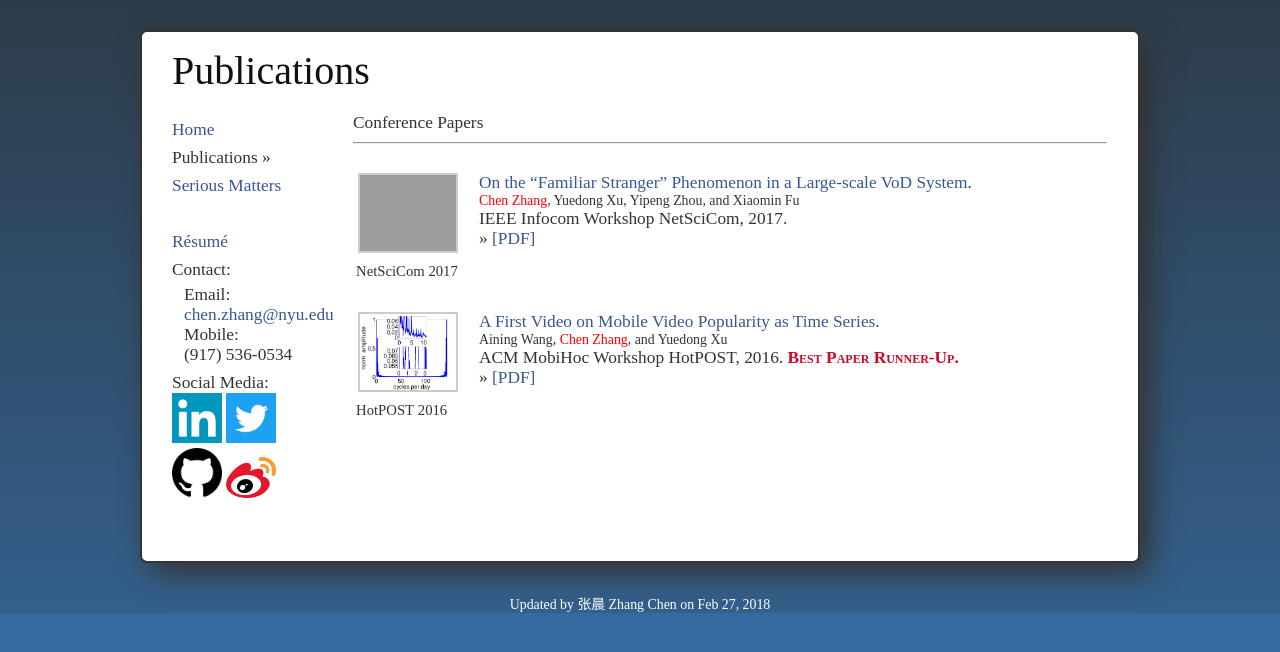
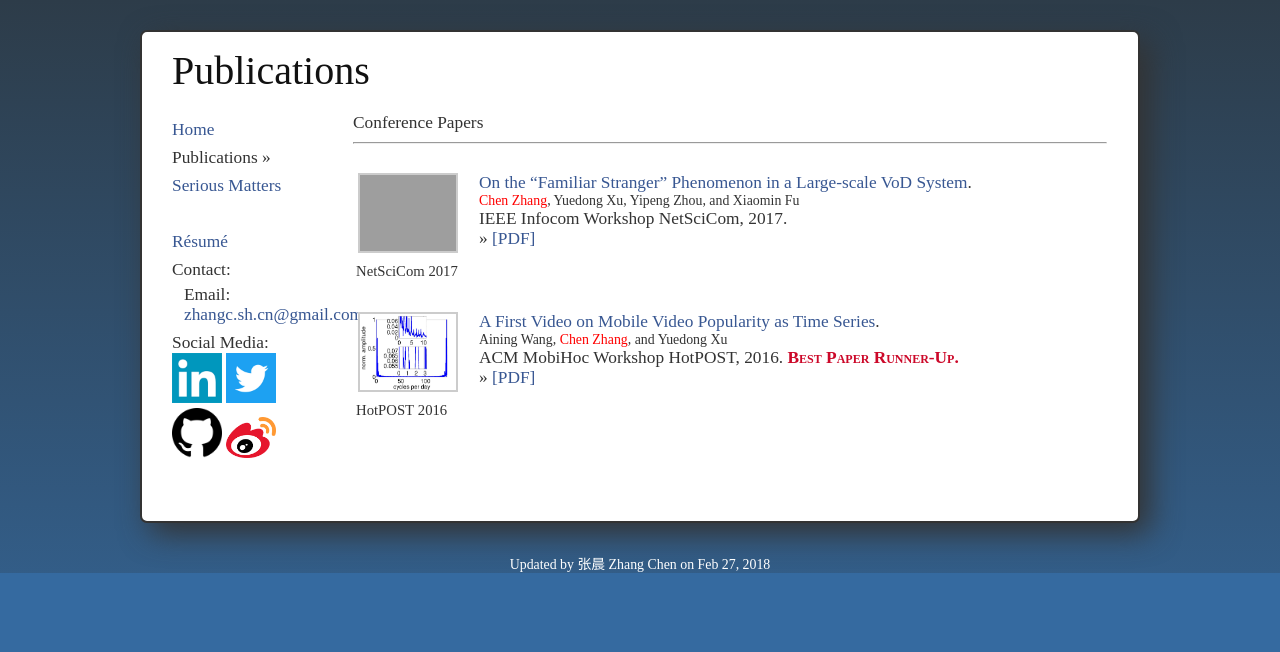
Before and after one commit to zhangcshcn/zhangcshcn.github.io, a plain HTML site: page pub.html in a window 1280 px wide. Drawn offline with Linux system fonts and the light colour scheme; grey boxes are pictures that could not be loaded; a web font is replaced by a local one.

Commit message:
Update pub.html

```diff
--- a/pub.html
+++ b/pub.html
@@ -93,8 +93,7 @@
         </div>
         <div class="section">Contact:<br>
           <ul style="list-style: none;">
-            <li>Email: <br><a href="mailto:chen.zhang@nyu.edu">chen.zhang@nyu.edu</a></li>
-            <li>Mobile:<br> (917) 536-0534</li>
+            <li>Email: <br><a href="mailto:zhangc.sh.cn@gmail.com">zhangc.sh.cn@gmail.com</a></li>
           </ul>
         </div>
         <div class="section">Social Media:<br>
```
